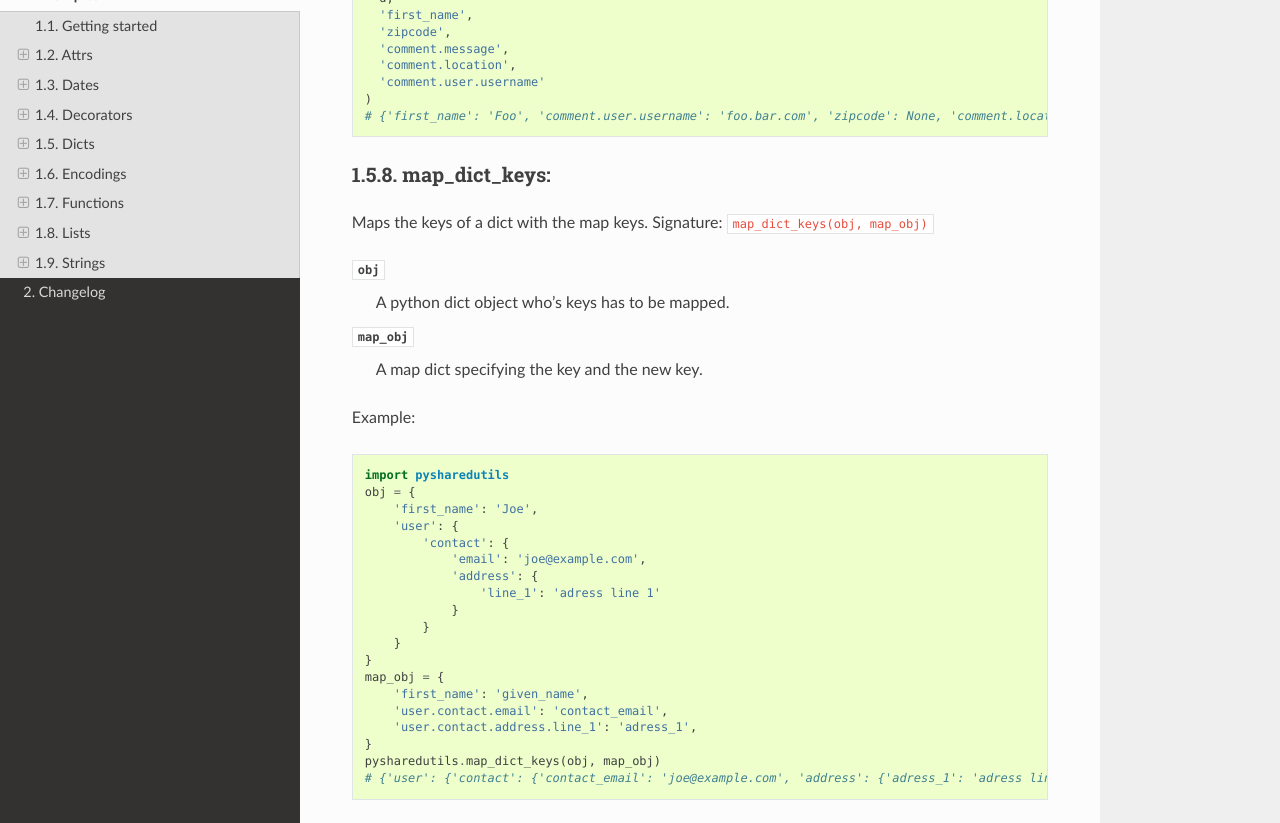
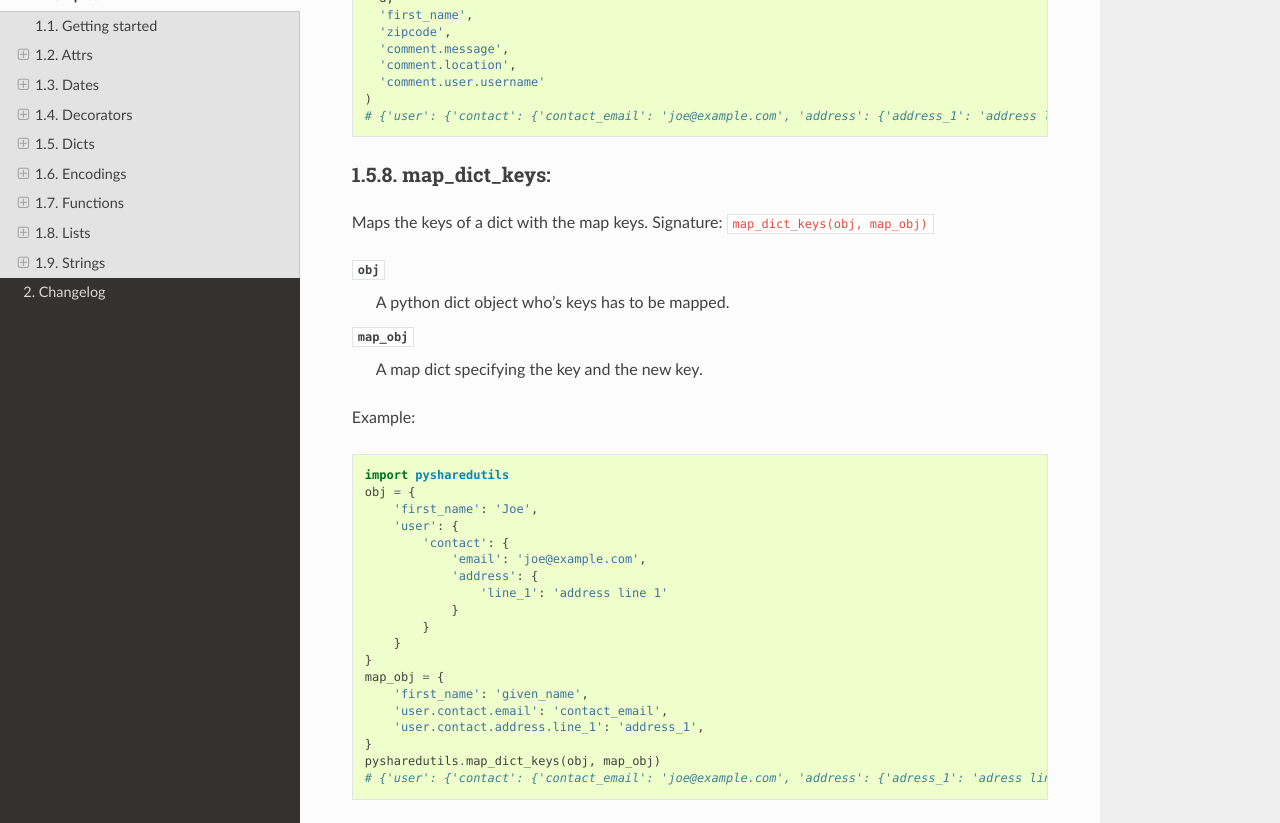
Before and after one commit to joeljames/py-shared-utils, a Sphinx documentation site: the page built from docs/examples.rst, in a window 1280 px wide and 1400 px high, scrolled down 5687 px. Shown: the part 151-974 px from the top of the window. Built offline with Sphinx 7.4.7 and the Read the Docs theme 2.0.0, drawn with Linux system fonts in a browser that asks for light colours.

Commit message:
Fix typo

```diff
--- a/docs/examples.rst
+++ b/docs/examples.rst
@@ -257,7 +257,7 @@
       'comment.location',
       'comment.user.username'
     )
-    # {'first_name': 'Foo', 'comment.user.username': 'foo.bar.com', 'zipcode': None, 'comment.location': None, 'comment.message': 'some text'}
+    # {'user': {'contact': {'contact_email': 'joe@example.com', 'address': {'address_1': 'address line 1'}}}, 'given_name': 'Joe'}
 
 map_dict_keys:
 --------------
@@ -278,7 +278,7 @@
             'contact': {
                 'email': 'joe@example.com',
                 'address': {
-                    'line_1': 'adress line 1'
+                    'line_1': 'address line 1'
                 }
             }
         }
@@ -286,7 +286,7 @@
     map_obj = {
         'first_name': 'given_name',
         'user.contact.email': 'contact_email',
-        'user.contact.address.line_1': 'adress_1',
+        'user.contact.address.line_1': 'address_1',
     }
     pysharedutils.map_dict_keys(obj, map_obj)
     # {'user': {'contact': {'contact_email': 'joe@example.com', 'address': {'adress_1': 'adress line 1'}}}, 'given_name': 'Joe'}
```
Also changed, not shown: 1 other file.
